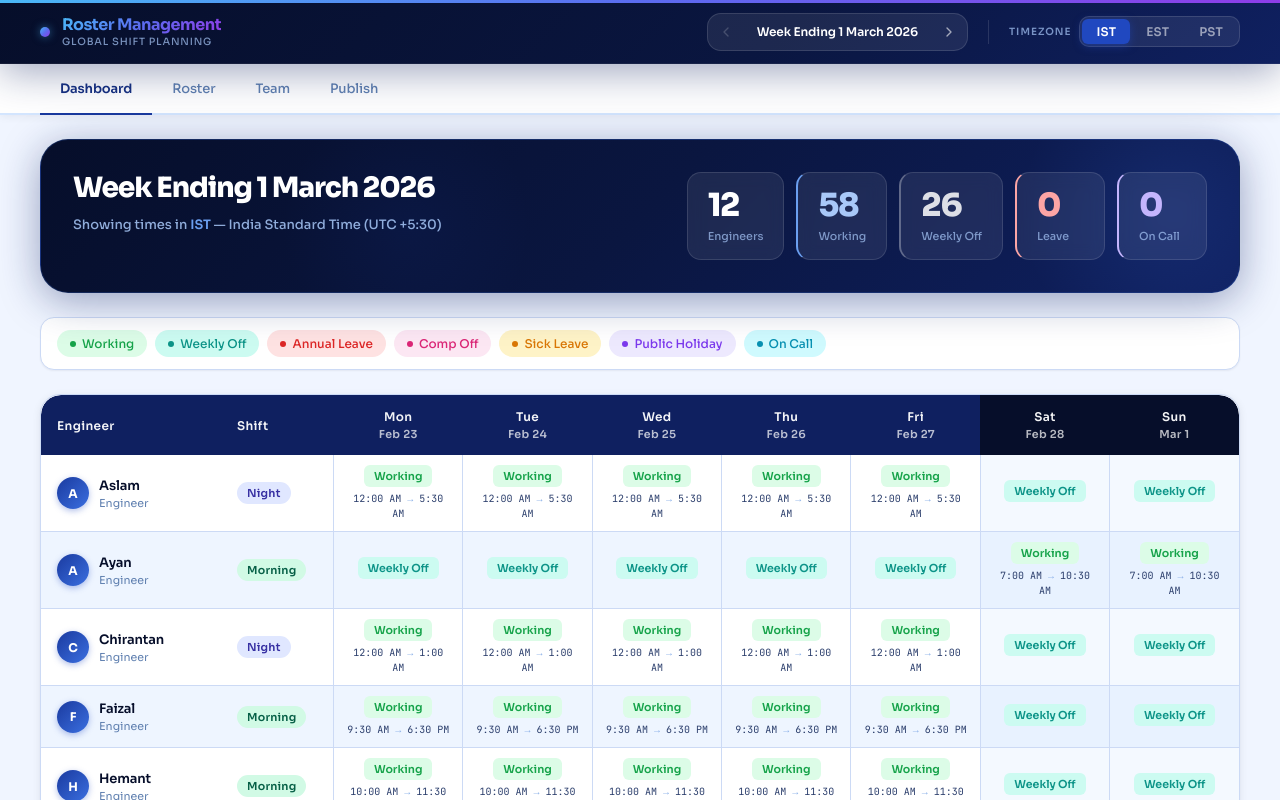
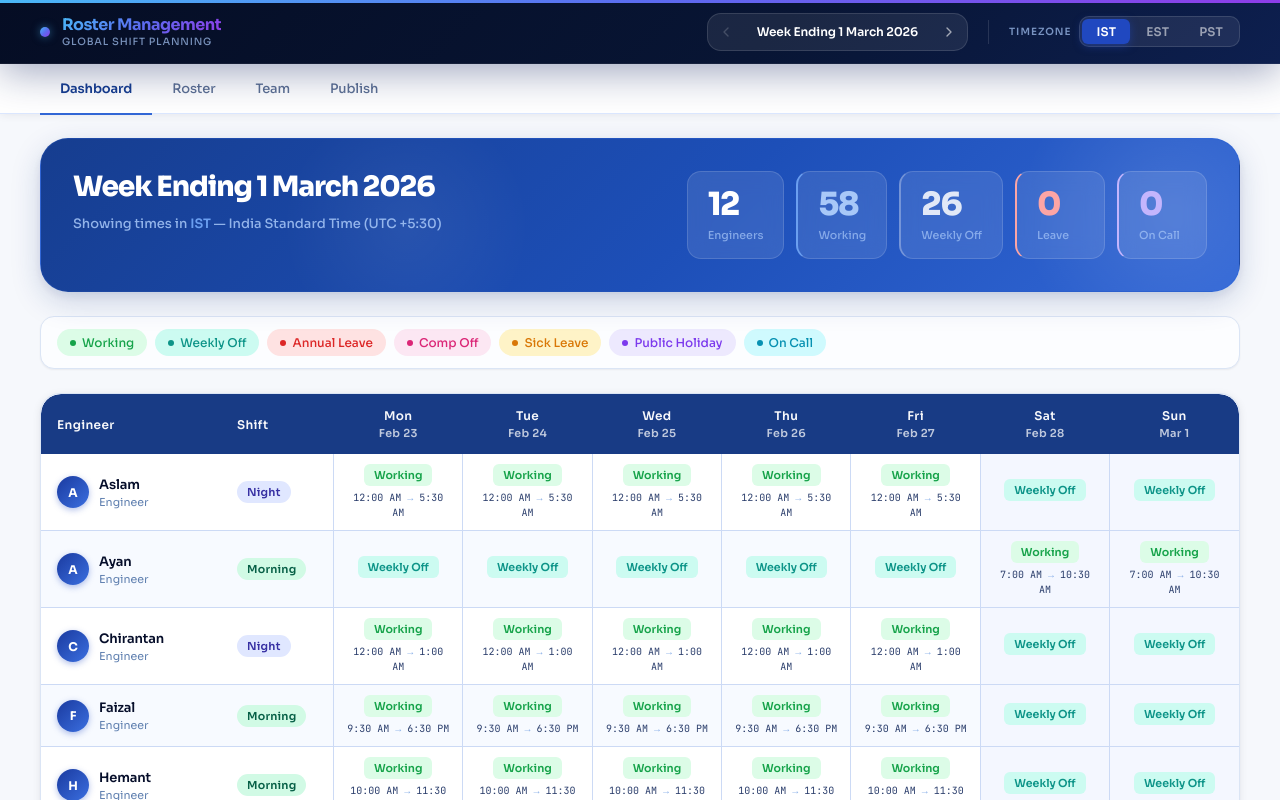
Before and after one commit to ganpatibappa885-ui/roster-app, a React (Vite) app: page / in a window 1280 px wide. Shown: the top 800 px of the page. Built offline with nearby package versions, Linux system fonts and the light colour scheme.

Commit message:
theme: clean cohesive blue palette throughout2

```diff
--- a/src/App.css
+++ b/src/App.css
@@ -742,3 +742,226 @@ body {
   .stat-num   { font-size: 1.3rem !important; }
   .pub-analytics-grid { grid-template-columns: repeat(2, 1fr) !important; }
 }
+
+/* ─────────────────────────────────────
+   APP BACKGROUND
+───────────────────────────────────── */
+:root {
+  --bg-app: #f6f8fc;
+  --bg-card: #fcfdff;
+}
+
+/* ─────────────────────────────────────
+   HERO SECTIONS
+───────────────────────────────────── */
+.dash-hero,
+.team-hero,
+.pub-hero {
+  background: linear-gradient(
+    135deg,
+    #163d8f 0%,
+    #1d4fb8 55%,
+    #3267d6 100%
+  ) !important;
+
+  border: 1px solid rgba(59, 111, 224, 0.18);
+  box-shadow:
+    0 10px 30px rgba(17, 52, 120, 0.18),
+    0 4px 10px rgba(17, 52, 120, 0.08);
+}
+
+/* softer glow overlays */
+.dash-hero::before,
+.team-hero::before,
+.pub-hero::before {
+  background: radial-gradient(
+    circle,
+    rgba(255,255,255,0.10) 0%,
+    transparent 70%
+  ) !important;
+}
+
+.dash-hero::after {
+  background: radial-gradient(
+    circle,
+    rgba(255,255,255,0.06) 0%,
+    transparent 70%
+  ) !important;
+}
+
+/* ─────────────────────────────────────
+   TABLE HEADERS
+───────────────────────────────────── */
+.roster-grid thead th,
+.col-eng-hdr,
+.col-day-hdr,
+.summary-table thead th,
+.team-table-header,
+.pub-day-header {
+  background: #183b85 !important;
+  color: rgba(255,255,255,0.96);
+}
+
+/* ─────────────────────────────────────
+   WEEKEND HEADER
+───────────────────────────────────── */
+.weekend-hdr {
+  background: #122f6b !important;
+}
+
+/* ─────────────────────────────────────
+   TOPBAR
+   Keep dark for hierarchy
+───────────────────────────────────── */
+.topbar {
+  background: linear-gradient(
+    135deg,
+    #050d24 0%,
+    #081534 60%,
+    #0d1f4f 100%
+  ) !important;
+}
+
+/* ─────────────────────────────────────
+   TAB NAV
+───────────────────────────────────── */
+.tabnav {
+  background: rgba(255,255,255,0.92);
+  backdrop-filter: blur(10px);
+  border-bottom: 1px solid #dbe7ff;
+}
+
+.tabnav-btn {
+  color: #5d7093;
+}
+
+.tabnav-btn:hover {
+  background: #eef4ff;
+  color: #1d4fb8;
+}
+
+.tabnav-btn.active {
+  color: #163d8f;
+  border-bottom-color: #3267d6;
+}
+
+/* ─────────────────────────────────────
+   PAGE CARDS
+───────────────────────────────────── */
+.page-card,
+.day-card,
+.pub-day-card,
+.pub-analytics-card,
+.pub-oncall-card,
+.status-legend {
+  background: #fcfdff;
+  border-color: #dbe5f5;
+}
+
+/* better depth */
+.page-card:hover,
+.day-card:hover,
+.pub-day-card:hover,
+.pub-analytics-card:hover {
+  box-shadow:
+    0 12px 28px rgba(15, 35, 80, 0.08),
+    0 2px 6px rgba(15, 35, 80, 0.05);
+}
+
+/* ─────────────────────────────────────
+   STAT CARDS INSIDE HERO
+───────────────────────────────────── */
+.stat-card {
+  background: rgba(255,255,255,0.10);
+  border: 1px solid rgba(255,255,255,0.14);
+  backdrop-filter: blur(10px);
+}
+
+.stat-card:hover {
+  background: rgba(255,255,255,0.16);
+  border-color: rgba(255,255,255,0.22);
+}
+
+/* ─────────────────────────────────────
+   ROSTER GRID ROWS
+───────────────────────────────────── */
+.row-even {
+  background: #ffffff;
+}
+
+.row-odd {
+  background: #f7faff;
+}
+
+.roster-grid tbody tr:hover {
+  background: #edf4ff;
+}
+
+/* ─────────────────────────────────────
+   WEEKEND CELLS
+───────────────────────────────────── */
+.weekend-cell {
+  background: #f4f7ff !important;
+}
+
+/* ─────────────────────────────────────
+   BUTTONS
+───────────────────────────────────── */
+.btn-primary,
+.pub-pdf-btn,
+.apply-confirm-btn,
+.done-btn,
+.btn-save-sm {
+  background: linear-gradient(
+    135deg,
+    #2152c9 0%,
+    #3267d6 100%
+  ) !important;
+
+  box-shadow:
+    0 6px 18px rgba(50, 103, 214, 0.22);
+}
+
+.btn-primary:hover,
+.pub-pdf-btn:hover,
+.apply-confirm-btn:hover,
+.done-btn:hover,
+.btn-save-sm:hover {
+  transform: translateY(-1px);
+  box-shadow:
+    0 10px 24px rgba(50, 103, 214, 0.28);
+}
+
+/* ─────────────────────────────────────
+   INPUTS
+───────────────────────────────────── */
+.search-input,
+.form-input,
+.form-select,
+.week-label-input,
+.notes-input,
+.time-field select {
+  background: #ffffff;
+  border-color: #d7e2f3;
+}
+
+.search-input:focus,
+.form-input:focus,
+.form-select:focus,
+.week-label-input:focus,
+.notes-input:focus,
+.time-field select:focus {
+  border-color: #3267d6;
+  box-shadow: 0 0 0 4px rgba(50,103,214,0.12);
+}
+
+/* ─────────────────────────────────────
+   SCROLLBAR
+───────────────────────────────────── */
+::-webkit-scrollbar-thumb {
+  background: #4f79dc;
+}
+
+::-webkit-scrollbar-thumb:hover {
+  background: #3267d6;
+}
```
